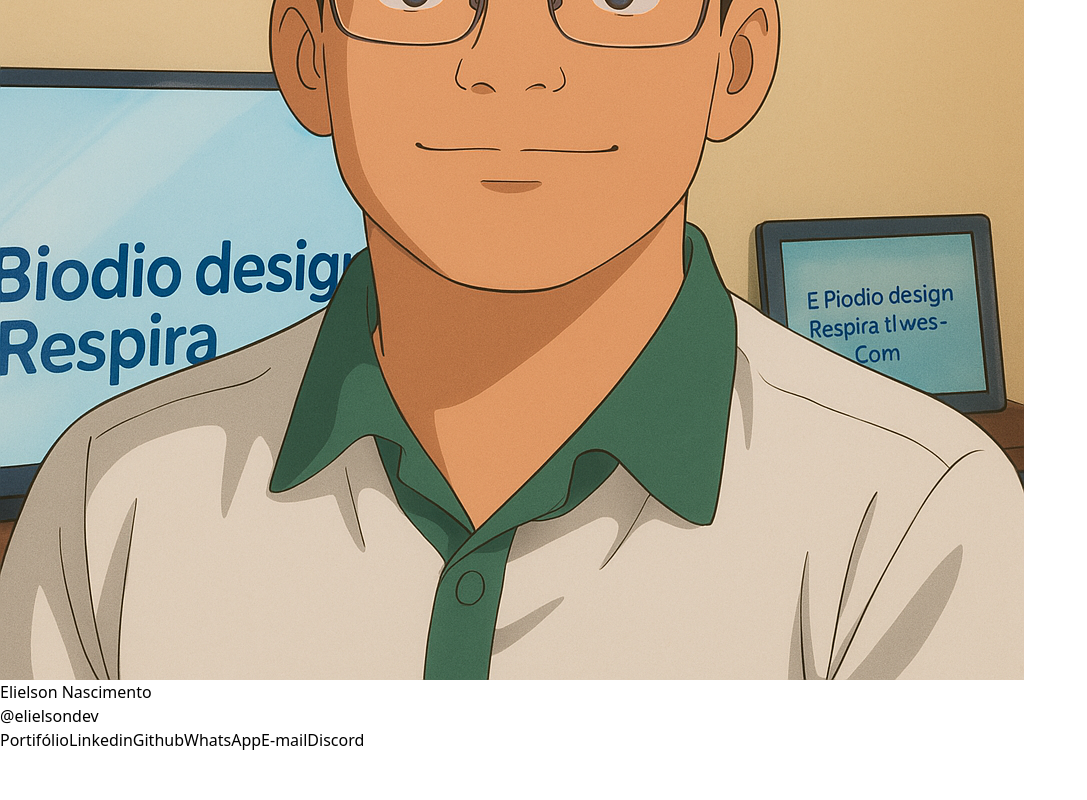
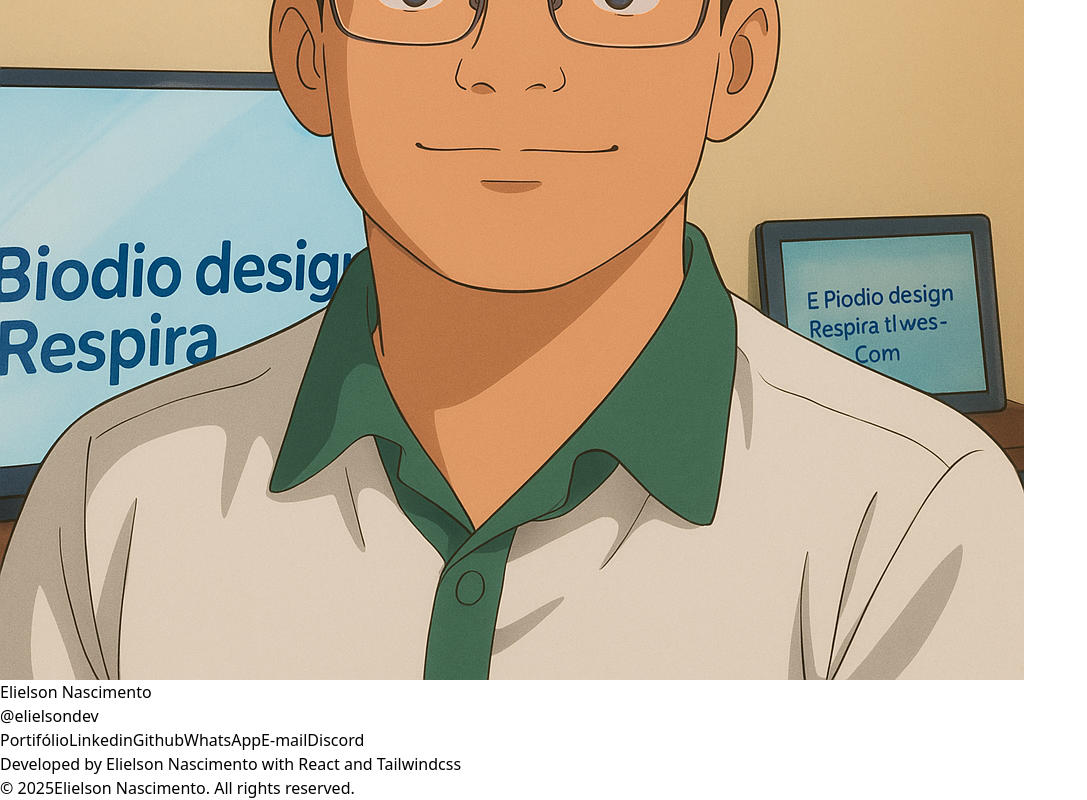
Before and after one commit to elielsondev/linktree_elielson, a React (Vite) app: page / in a window 1280 px wide. Shown: the part 344-1144 px from the top of the page, without its empty margins (0-1087 px from the left). Before the commit the page ends 1096 px from the top, so only its background shows below. Built offline with nearby package versions, Linux system fonts and the light colour scheme.

Commit message:
feat - create component footer

```diff
--- a/src/App.jsx
+++ b/src/App.jsx
@@ -1,16 +1,20 @@
 import PropChildren from "./components/PropChildren";
 import Profile from "./components/Profile";
+import Footer from "./components/Footer";
 
 export default function App() {
   return (
     <div className="bg-green-700 h-screen flex items-center justify-center flex-col gap-2 text-slate-100">
       <Profile />
+
       <PropChildren href="https://elielsondev.vercel.app/">Portifólio</PropChildren>
       <PropChildren href="https://www.linkedin.com/in/elielsondev/">Linkedin</PropChildren>
       <PropChildren href="https://github.com/elielsondev">Github</PropChildren>
       <PropChildren href="https://api.whatsapp.com/send?phone=5581994153137">WhatsApp</PropChildren>
       <PropChildren href="mailto:nascimento.elielson@gmail.com">E-mail</PropChildren>
       <PropChildren href="https://discord.com/users/elielsondev">Discord</PropChildren>
+
+      <Footer />
     </div>
   );
 }
--- /dev/null
+++ b/src/components/Footer.jsx
@@ -0,0 +1,8 @@
+export default function Footer() {
+    return (
+        <footer className="bg-green-700 text-center text-white p-4 mt-4">
+            <p className="text-sm">Developed by Elielson Nascimento with React and Tailwindcss</p>
+        <p>&copy; {new Date().getFullYear()}Elielson Nascimento. All rights reserved.</p>
+        </footer>
+    );
+}
```
